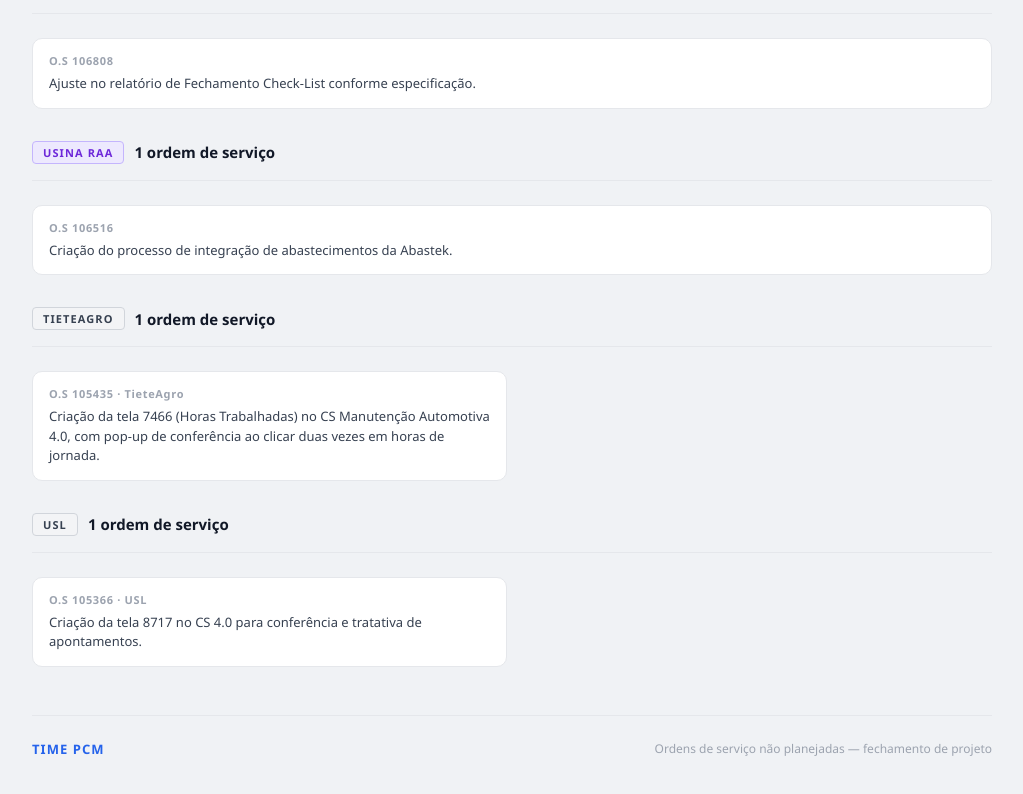
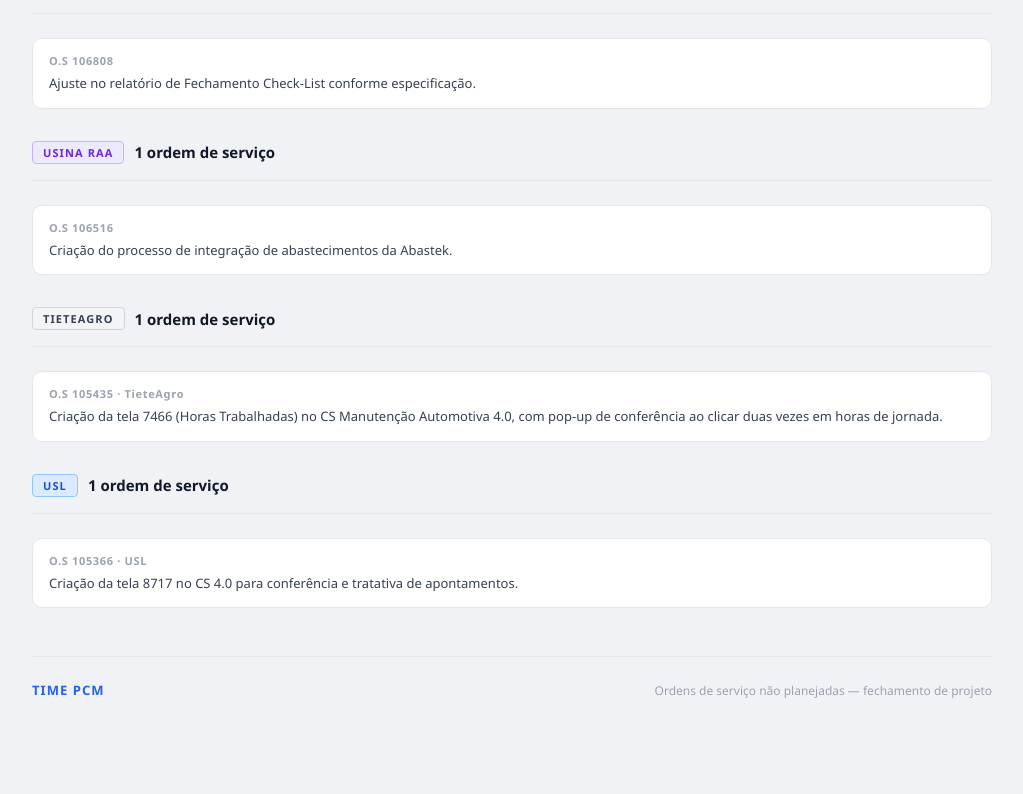
Before and after one commit to devalancarvalho/naoplanejadas062026, a plain HTML site: page index.html in a window 1280 px wide. Shown: the part 1823-2617 px from the top of the page, without its empty margins (128-1151 px from the left). After the commit the page ends 2562 px from the top, so only its background shows below. Drawn offline with Linux system fonts and the light colour scheme.

Commit message:
Update index.html

```diff
--- a/index.html
+++ b/index.html
@@ -118,7 +118,8 @@
   .section-tag.censo  { background: #dcfce7; color: #15803d; border: 1px solid #86efac; }
   .section-tag.aralco { background: #fef3c7; color: #b45309; border: 1px solid #fcd34d; }
   .section-tag.usina  { background: #ede9fe; color: #6d28d9; border: 1px solid #c4b5fd; }
-  .section-tag.outros { background: #f3f4f6; color: #374151; border: 1px solid #d1d5db; }
+  .section-tag.tiete  { background: #f3f4f6; color: #374151; border: 1px solid #d1d5db; }
+  .section-tag.usl    { background: #dbeafe; color: #1d4ed8; border: 1px solid #93c5fd; }
 
   .section-title { font-size: 15px; font-weight: 600; color: #111827; }
 
@@ -359,12 +360,12 @@
 
   <!-- TIETEAGRO -->
   <div class="section-header">
-    <span class="section-tag outros">TIETEAGRO</span>
+    <span class="section-tag tiete">TIETEAGRO</span>
     <span class="section-title">1 ordem de serviço</span>
   </div>
   <hr class="divider">
   <div class="os-grid">
-    <div class="os-card">
+    <div class="os-card full">
       <span class="os-number">O.S 105435 · TieteAgro</span>
       <p class="os-desc">Criação da tela 7466 (Horas Trabalhadas) no CS Manutenção Automotiva 4.0, com pop-up de conferência ao clicar duas vezes em horas de jornada.</p>
     </div>
@@ -372,12 +373,12 @@
 
  <!-- USL -->
   <div class="section-header">
-    <span class="section-tag outros">USL</span>
+    <span class="section-tag usl">USL</span>
     <span class="section-title">1 ordem de serviço</span>
   </div>
   <hr class="divider">
   <div class="os-grid">
-    <div class="os-card">
+    <div class="os-card full">
       <span class="os-number">O.S 105366 · USL</span>
       <p class="os-desc">Criação da tela 8717 no CS 4.0 para conferência e tratativa de apontamentos.</p>
     </div>
```
